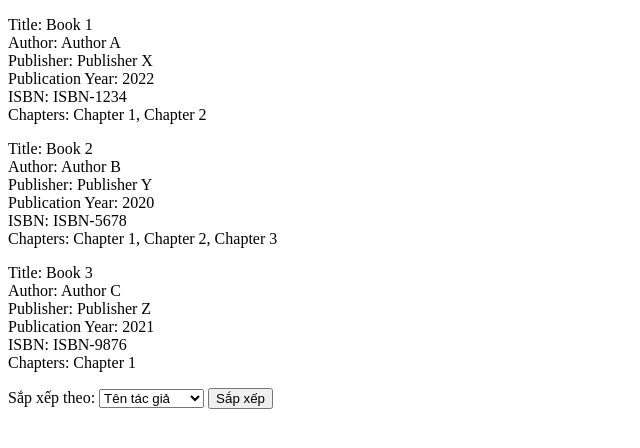
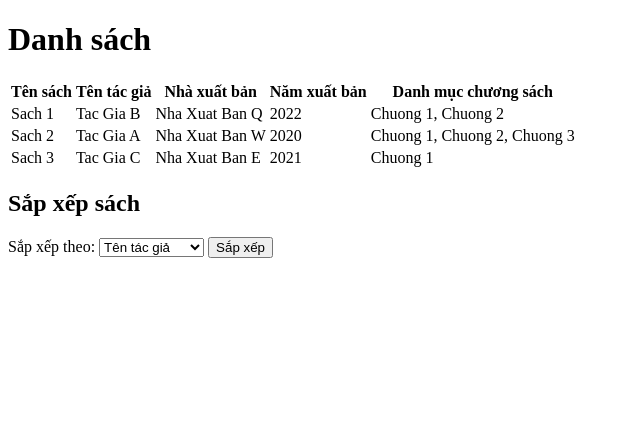
Before and after one commit to ntanh24/CSE485_He2023, a PHP site: page / in a window 1280 px wide. Shown: the top 448 px of the page, without its empty margins (0-640 px from the left). Run offline with PHP 8.4, Linux system fonts and the light colour scheme.

Commit message:
lastupdate

```diff
--- a/TH1/Th1_B/Book.php
+++ /dev/null
@@ -1,37 +0,0 @@
-<?php
-interface IBook {
-    public function setBookInfo($title, $author, $publisher, $publicationYear, $isbn, $chapters);
-    public function getBookInfo();
-}
-?>
-
-<?php
-class Book implements IBook {
-    private $title;
-    private $author;
-    private $publisher;
-    private $publicationYear;
-    private $isbn;
-    private $chapters;
-
-    public function setBookInfo($title, $author, $publisher, $publicationYear, $isbn, $chapters) {
-        $this->title = $title;
-        $this->author = $author;
-        $this->publisher = $publisher;
-        $this->publicationYear = $publicationYear;
-        $this->isbn = $isbn;
-        $this->chapters = $chapters;
-    }
-
-    public function getBookInfo() {
-        return array(
-            'title' => $this->title,
-            'author' => $this->author,
-            'publisher' => $this->publisher,
-            'publicationYear' => $this->publicationYear,
-            'isbn' => $this->isbn,
-            'chapters' => $this->chapters
-        );
-    }
-}
-?>
--- a/TH1/Th1_B/BookList.php
+++ /dev/null
@@ -1,31 +0,0 @@
-<?php
-class BookList {
-    private $books = array();
-
-    public function addBook(Book $book) {
-        $this->books[] = $book;
-    }
-
-    public function getBooks() {
-        return $this->books;
-    }
-
-    public function sortBooksByAuthor() {
-        usort($this->books, function($a, $b) {
-            return strcmp($a->getBookInfo()['author'], $b->getBookInfo()['author']);
-        });
-    }
-
-    public function sortBooksByTitle() {
-        usort($this->books, function($a, $b) {
-            return strcmp($a->getBookInfo()['title'], $b->getBookInfo()['title']);
-        });
-    }
-
-    public function sortBooksByPublicationYear() {
-        usort($this->books, function($a, $b) {
-            return $a->getBookInfo()['publicationYear'] - $b->getBookInfo()['publicationYear'];
-        });
-    }
-}
-?>
--- a/TH1/Th1_B/index.php
+++ b/TH1/Th1_B/index.php
@@ -1,40 +1,33 @@
-<!DOCTYPE html>
-<html>
-<head>
-    <title>Quản lý sách</title>
-</head>
-<body>
-    <?php
-    require 'Book.php';
-    require 'BookList.php';
+<?php
+    require 'model/Book.php';
+    require 'model/BookList.php';
 
-    // Tạo danh sách sách
     $bookList = new BookList();
 
     // Thêm sách vào danh sách
     $book1 = new Book();
-    $book1->setBookInfo('Book 1', 'Author A', 'Publisher X', 2022, 'ISBN-1234', array('Chapter 1', 'Chapter 2'));
+    $book1->setBookInfo('Sach 1', 'Tac Gia B', 'Nha Xuat Ban Q', 2022, array('Chuong 1', 'Chuong 2'));
     $bookList->addBook($book1);
 
     $book2 = new Book();
-    $book2->setBookInfo('Book 2', 'Author B', 'Publisher Y', 2020, 'ISBN-5678', array('Chapter 1', 'Chapter 2', 'Chapter 3'));
+    $book2->setBookInfo('Sach 2', 'Tac Gia A', 'Nha Xuat Ban W', 2020, array('Chuong 1', 'Chuong 2', 'Chuong 3'));
     $bookList->addBook($book2);
 
     $book3 = new Book();
-    $book3->setBookInfo('Book 3', 'Author C', 'Publisher Z', 2021, 'ISBN-9876', array('Chapter 1'));
+    $book3->setBookInfo('Sach 3', 'Tac Gia C', 'Nha Xuat Ban E', 2021, array('Chuong 1'));
     $bookList->addBook($book3);
 
-    // Sắp xếp sách theo yêu cầu
-    if (isset($_GET['sort'])) {
-        $sort = $_GET['sort'];
+    // Xử lý yêu cầu sắp xếp
+    if (isset($_GET['sapXep'])) {
+        $sort = $_GET['sapXep'];
         switch ($sort) {
-            case 'author':
+            case 'tacGia':
                 $bookList->sortBooksByAuthor();
                 break;
-            case 'title':
+            case 'tenSach':
                 $bookList->sortBooksByTitle();
                 break;
-            case 'publicationYear':
+            case 'namXuatBan':
                 $bookList->sortBooksByPublicationYear();
                 break;
             default:
@@ -42,35 +35,13 @@
                 $bookList->sortBooksByAuthor();
                 break;
         }
-    } else {
-        // Sắp xếp theo tên tác giả nếu không có tham số sort được truyền vào
-        $bookList->sortBooksByAuthor();
     }
 
-    // Hiển thị danh sách sách
+    // Lấy danh sách sách đã được sắp xếp
     $books = $bookList->getBooks();
-    foreach ($books as $book) {
-        $bookInfo = $book->getBookInfo();
-        echo '<p>';
-        echo 'Title: ' . $bookInfo['title'] . '<br>';
-        echo 'Author: ' . $bookInfo['author'] . '<br>';
-        echo 'Publisher: ' . $bookInfo['publisher'] . '<br>';
-        echo 'Publication Year: ' . $bookInfo['publicationYear'] . '<br>';
-        echo 'ISBN: ' . $bookInfo['isbn'] . '<br>';
-        echo 'Chapters: ' . implode(', ', $bookInfo['chapters']);
-        echo '</p>';
-    }
-    ?>
 
-    <!-- Form để chọn cách sắp xếp sách -->
-    <form action="" method="get">
-        <label for="sort">Sắp xếp theo:</label>
-        <select name="sort" id="sort">
-            <option value="author">Tên tác giả</option>
-            <option value="title">Tên sách</option>
-            <option value="publicationYear">Năm xuất bản</option>
-        </select>
-        <input type="submit" value="Sắp xếp">
-    </form>
-</body>
-</html>
+    // Hiển thị trang chủ
+    $pageTitle = 'Trang chủ - Quản lý sách';
+    $contentView = 'views/home.php';
+    require 'views/layout.php';
+?>
--- /dev/null
+++ b/TH1/Th1_B/model/BookList.php
@@ -0,0 +1,31 @@
+<?php
+    class BookList {
+        private $books = array();
+
+        public function addBook(Book $book) {
+            $this->books[] = $book;
+        }
+
+        public function getBooks() {
+            return $this->books;
+        }
+
+        public function sortBooksByAuthor() {
+            usort($this->books, function($a, $b) {
+                return strcmp($a->getBookInfo()['tacGia'], $b->getBookInfo()['tacGia']);
+            });
+        }
+
+        public function sortBooksByTitle() {
+            usort($this->books, function($a, $b) {
+                return strcmp($a->getBookInfo()['tenSach'], $b->getBookInfo()['tenSach']);
+            });
+        }
+
+        public function sortBooksByPublicationYear() {
+            usort($this->books, function($a, $b) {
+                return $a->getBookInfo()['namXuatBan'] - $b->getBookInfo()['namXuatBan'];
+            });
+        }
+    }
+?>
--- /dev/null
+++ b/TH1/Th1_B/views/home.php
@@ -0,0 +1,42 @@
+<!DOCTYPE html>
+<html>
+<head>
+    <title>Quản lý sách</title>
+</head>
+<body>
+    <h1>Danh sách</h1>
+    <table>
+        <table>
+            <tr>
+                <th>Tên sách</th>
+                <th>Tên tác giả</th>
+                <th>Nhà xuất bản</th>
+                <th>Năm xuất bản</th>
+                <th>Danh mục chương sách</th>
+            </tr>
+            <?php foreach ($books as $book) {
+                $bookInfo = $book->getBookInfo();
+            ?>
+            <tr>
+                <td><?php echo $bookInfo['tenSach']; ?></td>
+                <td><?php echo $bookInfo['tacGia']; ?></td>
+                <td><?php echo $bookInfo['nhaXuatBan']; ?></td>
+                <td><?php echo $bookInfo['namXuatBan']; ?></td>
+                <td><?php echo implode(', ', $bookInfo['soChuong']); ?></td>
+            </tr>
+        <?php } ?>
+    </table>
+    </table>
+
+    <h2>Sắp xếp sách</h2>
+    <form action="" method="get">
+        <label for="sapXep">Sắp xếp theo:</label>
+        <select name="sapXep" id="sapXep">
+            <option value="tacGia">Tên tác giả</option>
+            <option value="tenSach">Tên sách</option>
+            <option value="namXuatBan">Năm xuất bản</option>
+        </select>
+        <input type="submit" value="Sắp xếp">
+    </form>
+</body>
+</html>
--- /dev/null
+++ b/TH1/Th1_B/views/layout.php
@@ -0,0 +1,11 @@
+<!DOCTYPE html>
+<html>
+<head>
+    <title><?php echo $pageTitle; ?></title>
+</head>
+<body>
+    <div>
+        <?php require $contentView; ?>
+    </div>
+</body>
+</html>
```
Also changed, not shown: TH1/Th1_B/model/Book.php (added, +34 -0 lines).
